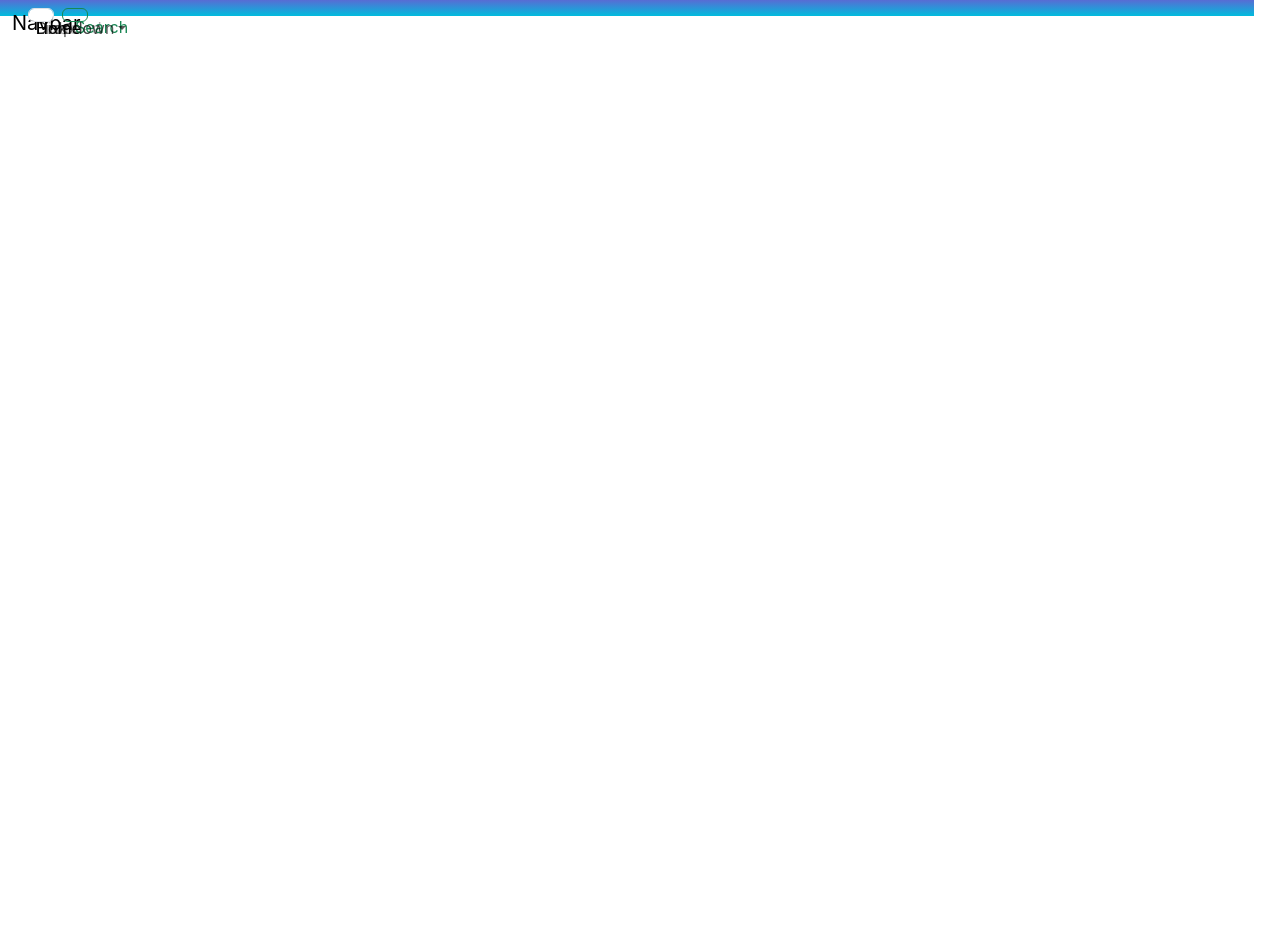
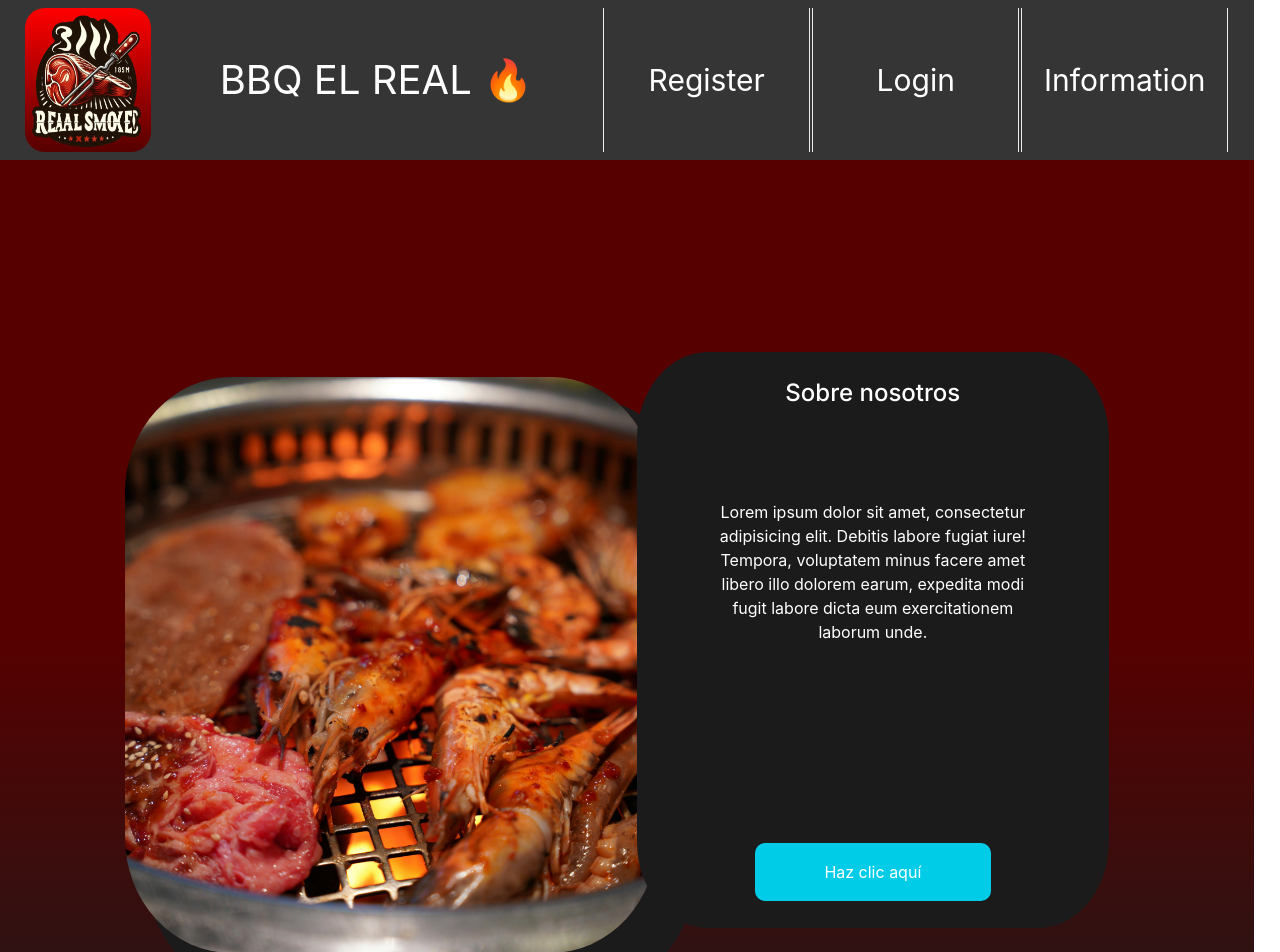
Before and after one commit to criz707/AGRM_FRONTEND, a React (Vite) app: page / in a window 1280 px wide. Shown: the top 952 px of the page. Before the commit the page ends 800 px from the top, so only its background shows below. Built offline with nearby package versions, Linux system fonts and the light colour scheme; a web font is replaced by a local one.

Commit message:
Implementacion de Boostrap - Pantalla de inicio

```diff
--- a/src/sites/Inicio.jsx
+++ b/src/sites/Inicio.jsx
@@ -6,6 +6,7 @@ import Logo from '../assets/logo.png'
 import Camarones from '../assets/comida/camaron.jpg'
 import '../Styles/Desktop/principal/Inicio.css'
 import { useNavigate } from 'react-router-dom'
+import { Button } from 'reactstrap'
 
 
 
@@ -28,7 +29,7 @@ export const Inicio = () => {
         window.location.href = "https://x.com/smokebbquk";
       };
   return (
-/*     <div className='Container'>
+     <div className='Container'>
 
         <div className="Header_i">
             <div className="Logo">
@@ -38,7 +39,7 @@ export const Inicio = () => {
                 BBQ EL REAL 🔥
             </div>
 
-           {/*  <div className="Nav">
+            <div className="Nav">
                 <a href="" className="item" onClick={goToRegistro}>Register</a>
                 <a href="" className="item" onClick={goToInicioSesion}>Login</a>
                 <a href="https://www.facebook.com/elahumaderocolima/?locale=es_LA" className="item" >Information</a>
@@ -57,9 +58,10 @@ export const Inicio = () => {
                     voluptatem minus facere amet
                     libero illo dolorem earum, expedita modi fugit labore dicta eum exercitationem laborum unde.
                 </p>
-                <button className="Register" onClick={goToRegistro}>
-                    Registrate :D
-                </button>
+
+                <Button className="Register" onClick={goToRegistro} color="Register primary">
+                  Haz clic aquí
+                  </Button>
             </div>
         </div>
 
@@ -78,46 +80,8 @@ export const Inicio = () => {
                 <img src={facebook} alt="" className="item"  onClick={goToFacebook}/>
             </div>
         </div>
- */
-<div className='Container'>
-<nav className="navbar navbar-expand-lg bg-body-tertiary">
-  <div className="container-fluid">
-    <a className="navbar-brand" href="#">Navbar</a>
-    <button className="navbar-toggler" type="button" data-bs-toggle="collapse" data-bs-target="#navbarSupportedContent" aria-controls="navbarSupportedContent" aria-expanded="false" aria-label="Toggle navigation">
-      <span className="navbar-toggler-icon"></span>
-    </button>
-    <div className="collapse navbar-collapse" id="navbarSupportedContent">
-      <ul className="navbar-nav me-auto mb-2 mb-lg-0">
-        <li className="nav-item">
-          <a className="nav-link active" aria-current="page" href="#">Home</a>
-        </li>
-        <li className="nav-item">
-          <a className="nav-link" href="#">Link</a>
-        </li>
-        <li className="nav-item dropdown">
-          <a className="nav-link dropdown-toggle" href="#" role="button" data-bs-toggle="dropdown" aria-expanded="false">
-            Dropdown
-          </a>
-          <ul className="dropdown-menu">
-            <li><a className="dropdown-item" href="#">Action</a></li>
-            <li><a className="dropdown-item" href="#">Another action</a></li>
-            <li><hr className="dropdown-divider"/></li>
-            <li><a className="dropdown-item" href="#">Something else here</a></li>
-          </ul>
-        </li>
-        <li className="nav-item">
-          <a className="nav-link disabled" aria-disabled="true">Disabled</a>
-        </li>
-      </ul>
-      <form className="d-flex" role="search">
-        <input type="text" className="form-control me-2"  placeholder="Search" aria-label="Search"/>
-        <button className="btn btn-outline-success" type="submit">Search</button>
-      </form>
-    </div>
-  </div>
-</nav>
-</div>
 
-/*     </div> */
+
+     </div>
   )
 }
```
